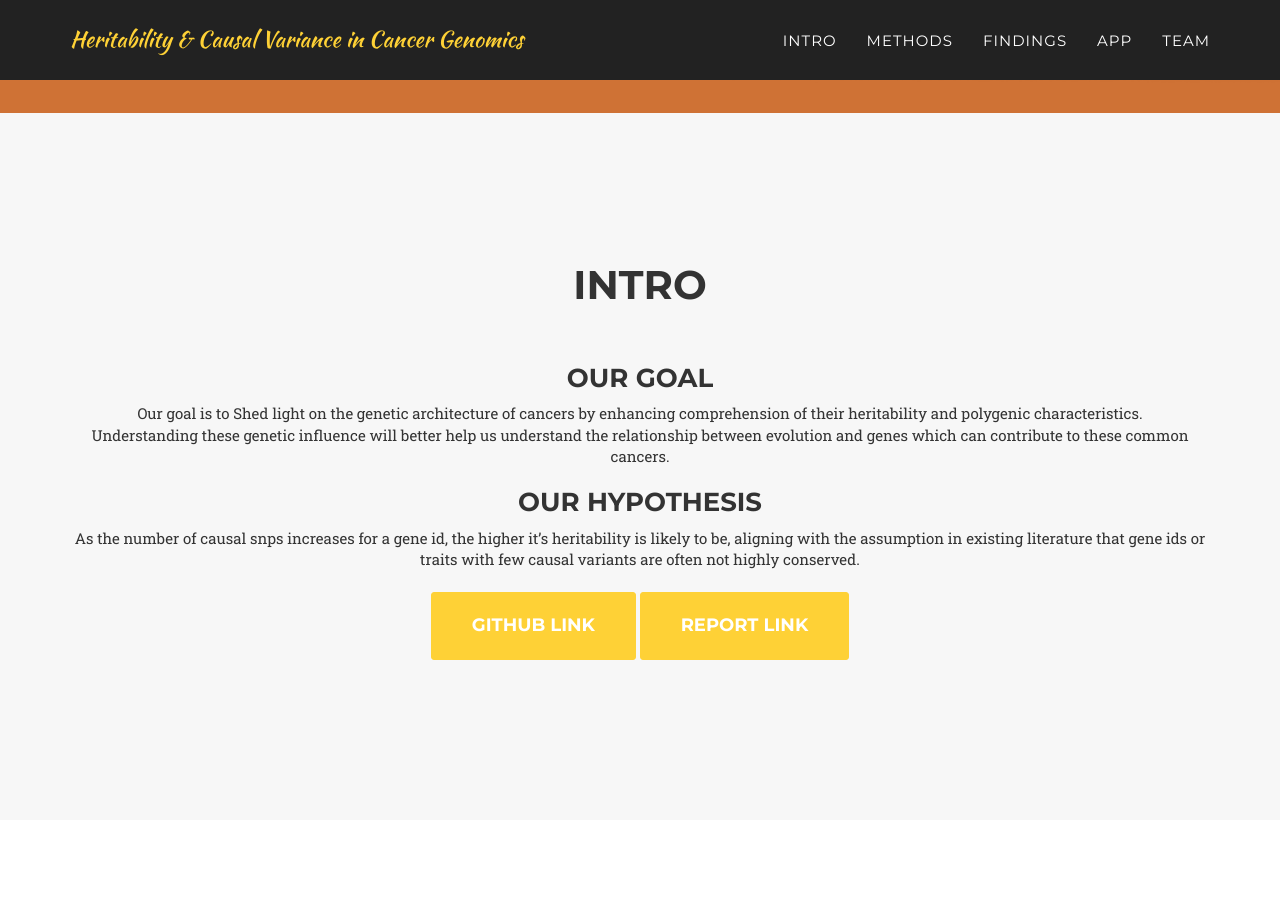
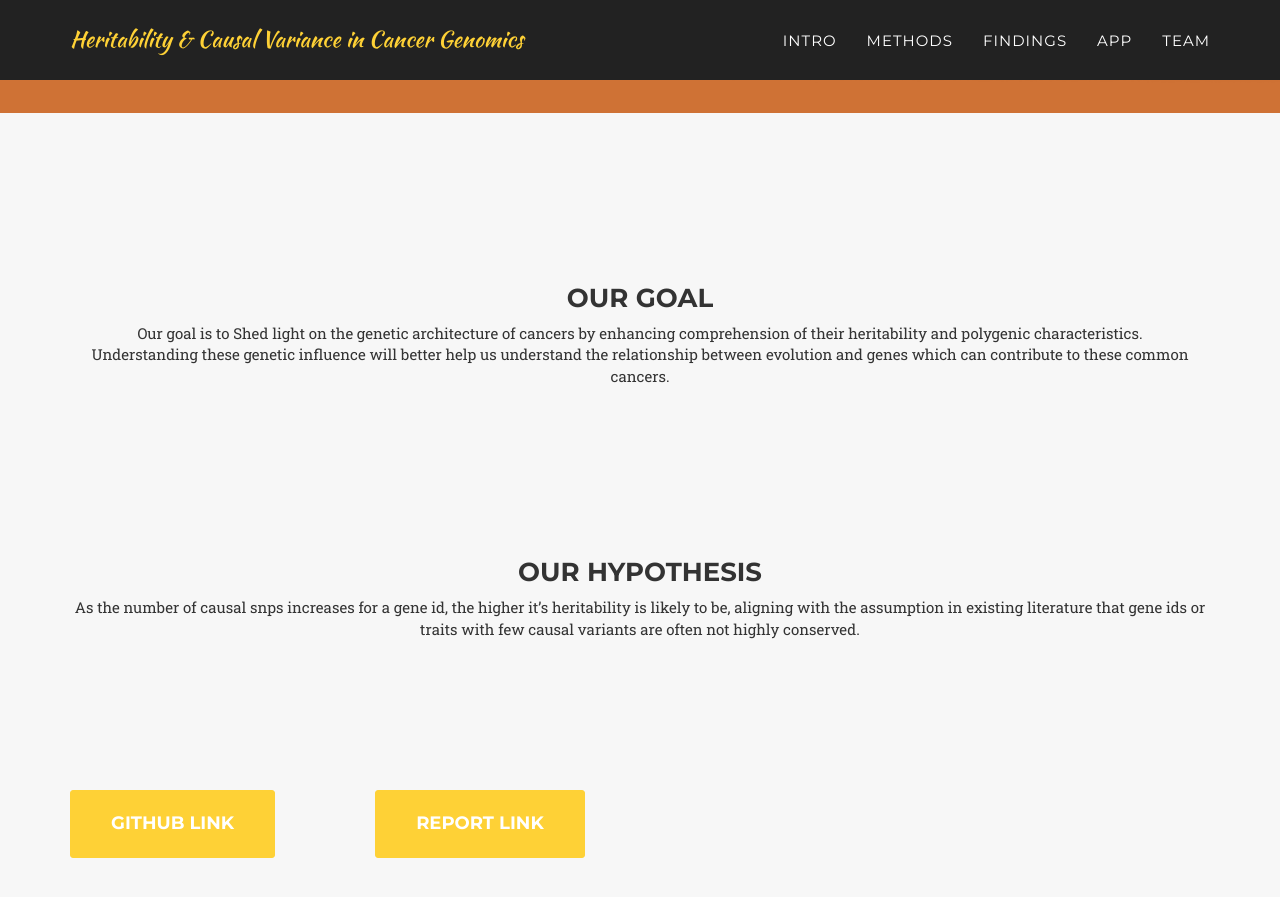
Before and after one commit to AntonBeliakovUCSD/Capstone, a Jekyll site: the page built from index.html, in a window 1280 px wide and 900 px high, scrolled down 795 px. Shown: the top 897 px of the window. Built offline with Jekyll 4.4.1, drawn with Linux system fonts in a browser that asks for light colours; some web fonts are replaced.

Commit message:
worked on intro

```diff
--- a/_includes/intro.html
+++ b/_includes/intro.html
@@ -3,21 +3,24 @@
         <div class="container">
             <div class="row">
                 <div class="col-lg-12 text-center">
-                    <h2 class="section-heading">Intro</h2>
-                    <br>
                     <p class="text-muted">
                         <H3> Our Goal </H3>
                         Our goal is to Shed light on the genetic architecture of cancers by enhancing comprehension of their heritability and polygenic characteristics.
                         <br>
                         Understanding these genetic influence will better help us understand the relationship between evolution and genes which can contribute to these common cancers.
 
+                        <br><br><br><br><br><br><br><br>
+
                         <H3> Our Hypothesis </H3>
                         As the number of causal snps increases for a gene id, the higher it’s heritability is likely to be, aligning with the assumption in
                          existing literature that gene ids or traits with few causal variants are often not highly conserved.
 
-                        <br><br>
-                        <a href="https://github.com/AntonBeliakovUCSD/Capstone" class="page-scroll btn btn-xl">Github Link</a>
-                        <a href="https://drive.google.com/file/d/1dDTIaAgFiv3PqccQx0vxUpQeoQchqfxl/view?usp=sharing" class="page-scroll btn btn-xl">Report Link</a>
+                        <br><br><br><br><br><br><br><br>
+
+                        <div style="display:flex; gap: 100px">
+                            <a href="https://github.com/AntonBeliakovUCSD/Capstone" class="page-scroll btn btn-xl">Github Link</a>
+                            <a href="https://drive.google.com/file/d/1dDTIaAgFiv3PqccQx0vxUpQeoQchqfxl/view?usp=sharing" class="page-scroll btn btn-xl">Report Link</a>
+                        </div>
 
                     </p>
                 </div>
```
Also changed, not shown: img/buttons/github.png (deleted), img/buttons/report.png (deleted).
